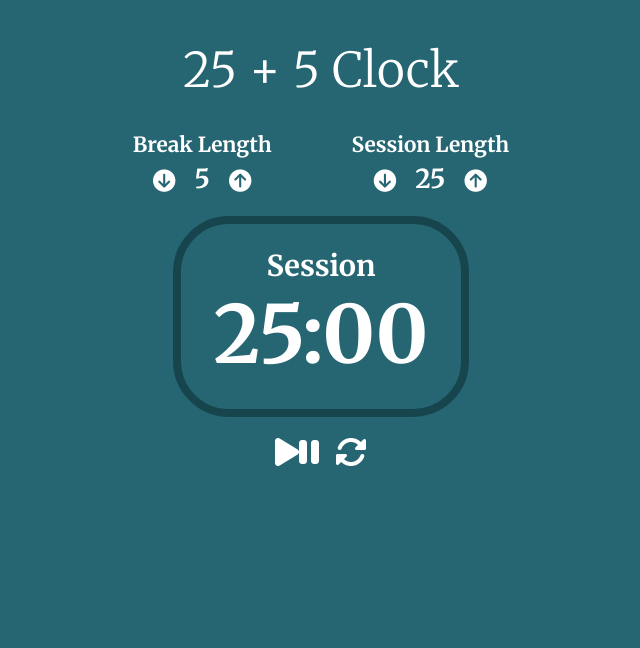
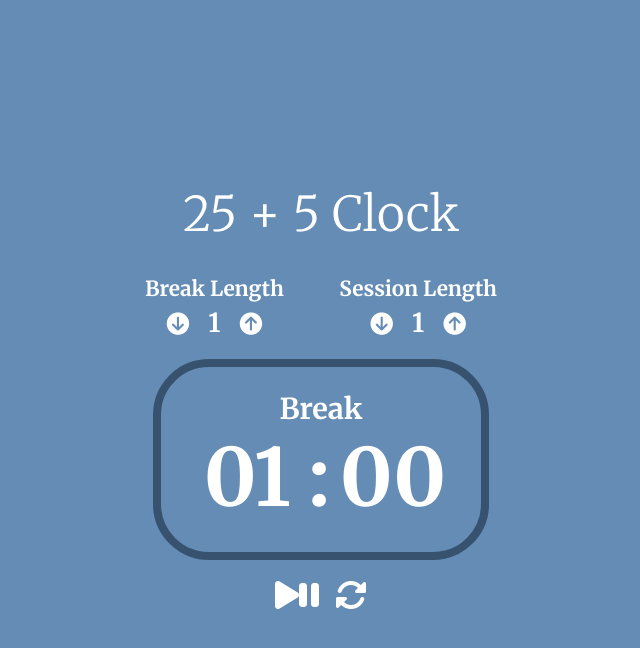
Before and after one commit to sethm3141/twenty-five-plus-five-clock, a React (Create React App) app: page / in a window 1280 px wide. Shown: the top 648 px of the page, without its empty margins (319-959 px from the left). Built offline with nearby package versions, Linux system fonts and the light colour scheme.

Commit message:
Finished the project. Trying testing.

```diff
--- a/src/App.js
+++ b/src/App.js
@@ -4,16 +4,22 @@ import Timer from './sections/Timer';
 import Controls from './sections/Controls';
 
 function App() {
-  const [breakTime, setBreakTime] = useState(5);
-  const [sessionTime, setSessionTime] = useState(25);
+  const [breakTime, setBreakTime] = useState(1);
+  const [sessionTime, setSessionTime] = useState(1);
   const [timer, setTimer] = useState(sessionTime);
+  const [seconds, setSeconds] = useState(0);
   const [isPlaying, setIsPlaying] = useState(false);
-  const [isSession, setIsSession] = useState(true);
+  const [isSession, setIsSession] = useState(false);
 
   return (
     <>
       <section id='top-title'>
         <h2>25 + 5 Clock</h2>
+        <audio
+          id='beep'
+          preload='auto'
+          src='https://cdn.freecodecamp.org/testable-projects-fcc/audio/BeepSound.wav'
+        ></audio>
       </section>
       <IncrementAndDecrement
         breakTime={breakTime}
@@ -21,8 +27,11 @@ function App() {
         sessionTime={sessionTime}
         setSessionTime={setSessionTime}
         isPlaying={isPlaying}
+        isSession={isSession}
       />
       <Timer
+        seconds={seconds}
+        setSeconds={setSeconds}
         breakTime={breakTime}
         sessionTime={sessionTime}
         timer={timer}
@@ -37,7 +46,10 @@ function App() {
         setBreakTime={setBreakTime}
         setSessionTime={setSessionTime}
         setIsSession={setIsSession}
+        setTimer={setTimer}
+        setSeconds={setSeconds}
       />
+      <div className='spacer'></div>
     </>
   );
 }
--- a/src/assets/css/index.css
+++ b/src/assets/css/index.css
@@ -1,29 +1,59 @@
-html {
+html,
+body {
   color: white;
-  background-color: hsl(190, 50%, 30%);
+  background-color: hsl(210, 35%, 55%);
   font-size: 16px;
   font-family: "Merriweather", serif;
+  margin: 0;
+}
+@media only screen and (max-width: 600px) {
+  html,
+  body {
+    /* Styles for mobile devices */
+    font-size: 14px;
+  }
+}
+@media only screen and (max-height: 600px) {
+  html,
+  body {
+    /* Styles for mobile devices */
+    font-size: 12px;
+  }
 }
 
 #root {
+  height: 100vh;
   display: flex;
   flex-direction: column;
+  justify-content: center;
   align-items: center;
+}
+
+.spacer {
+  height: 0;
+}
+@media only screen and (max-width: 600px) {
+  .spacer {
+    /* Styles for mobile devices */
+    height: 6rem;
+  }
 }
 
 #increment-and-decrement {
   display: flex;
-  width: max-content;
+  justify-content: space-between;
+  width: 22rem;
 }
 
 #timer {
   display: flex;
   flex-direction: column;
   align-items: center;
+  width: 16rem;
   margin-top: 1rem;
   margin-bottom: 1rem;
   padding: 1.5rem 2rem;
-  border: 0.5rem solid hsla(190, 65%, 10%, 0.5);
+  border: 0.5rem solid hsla(210, 65%, 10%, 0.5);
   border-radius: 3.5rem;
 }
 #timer #timer-label {
@@ -31,8 +61,22 @@ html {
   margin: 0;
 }
 #timer #time-left {
+  position: relative;
+  display: flex;
+  justify-content: center;
   font-size: 5rem;
+  width: 16rem;
+  padding-left: 0.35rem;
   margin: 0;
+}
+#timer #time-left #minutes {
+  width: 6.5rem;
+}
+#timer #time-left #colon {
+  width: 2rem;
+}
+#timer #time-left #seconds {
+  width: 6.5rem;
 }
 
 #controls {
@@ -53,19 +97,19 @@ html {
 }
 
 #top-title {
-  margin: 0;
+  margin-bottom: 2rem;
 }
 #top-title h2 {
   font-size: 3rem;
   font-weight: 300;
-  margin: 2rem 2rem;
+  margin: 0;
 }
 
 .adjustment {
   display: flex;
   flex-direction: column;
   justify-content: space-between;
-  margin: 0 2.5rem;
+  margin: 0;
 }
 .adjustment .label {
   text-transform: capitalize;
--- a/src/scss/_global.scss
+++ b/src/scss/_global.scss
@@ -1,16 +1,40 @@
 // Variables
-$primary: hsla(190, 50%, 30%, 1);
-$secondary: hsla(190, 65%, 10%, 0.5);
+$primary: hsla(210, 35%, 55%, 1);
+// $primary: hsl(20, 30%, 40%);
+$secondary: hsla(210, 65%, 10%, 0.5);
 
-html {
+html,
+body {
   color: white;
   background-color: $primary;
   font-size: 16px;
   font-family: 'Merriweather', serif;
+  margin: 0;
+
+  @media only screen and (max-width: 600px) {
+    /* Styles for mobile devices */
+    font-size: 14px;
+  }
+
+  @media only screen and (max-height: 600px) {
+    /* Styles for mobile devices */
+    font-size: 12px;
+  }
 }
 
 #root {
+  height: 100vh;
   display: flex;
   flex-direction: column;
+  justify-content: center;
   align-items: center;
 }
+
+.spacer {
+  height: 0;
+
+  @media only screen and (max-width: 600px) {
+    /* Styles for mobile devices */
+    height: 6rem;
+  }
+}
--- a/src/scss/components/_adjustment.scss
+++ b/src/scss/components/_adjustment.scss
@@ -2,7 +2,7 @@
   display: flex;
   flex-direction: column;
   justify-content: space-between;
-  margin: 0 2.5rem;
+  margin: 0;
 
   & .label {
     text-transform: capitalize;
--- a/src/scss/sections/_incrementanddecrement.scss
+++ b/src/scss/sections/_incrementanddecrement.scss
@@ -1,4 +1,5 @@
 #increment-and-decrement {
   display: flex;
-  width: max-content;
+  justify-content: space-between;
+  width: 22rem;
 }
--- a/src/scss/sections/_timer.scss
+++ b/src/scss/sections/_timer.scss
@@ -4,6 +4,7 @@
   display: flex;
   flex-direction: column;
   align-items: center;
+  width: 16rem;
   margin-top: 1rem;
   margin-bottom: 1rem;
   padding: 1.5rem 2rem;
@@ -16,7 +17,24 @@
   }
 
   & #time-left {
+    position: relative;
+    display: flex;
+    justify-content: center;
     font-size: 5rem;
+    width: 16rem;
+    padding-left: 0.35rem;
     margin: 0;
+
+    & #minutes {
+      width: 6.5rem;
+    }
+
+    & #colon {
+      width: 2rem;
+    }
+
+    & #seconds {
+      width: 6.5rem;
+    }
   }
 }
--- a/src/scss/sections/_toptitle.scss
+++ b/src/scss/sections/_toptitle.scss
@@ -1,9 +1,9 @@
 #top-title {
-  margin: 0;
+  margin-bottom: 2rem;
 
   & h2 {
     font-size: 3rem;
     font-weight: 300;
-    margin: 2rem 2rem;
+    margin: 0;
   }
 }
--- a/src/sections/Controls.jsx
+++ b/src/sections/Controls.jsx
@@ -6,6 +6,8 @@ const Controls = ({
   setBreakTime,
   setSessionTime,
   setIsSession,
+  setTimer,
+  setSeconds,
 }) => {
   const handlePausePlay = () => {
     setIsPlaying(!isPlaying);
@@ -16,6 +18,9 @@ const Controls = ({
     setBreakTime(5);
     setSessionTime(25);
     setIsSession(true);
+    setTimer(25);
+    setSeconds(0);
+    document.getElementById('timer').style.color = 'white';
   };
 
   return (
--- a/src/sections/Timer.jsx
+++ b/src/sections/Timer.jsx
@@ -1,6 +1,8 @@
 import React, { useEffect, useRef, useState } from 'react';
 
 const Timer = ({
+  seconds,
+  setSeconds,
   breakTime,
   sessionTime,
   timer,
@@ -10,29 +12,41 @@ const Timer = ({
   isPlaying,
 }) => {
   const [timeStamp, setTimeStamp] = useState(null);
-  const [seconds, setSeconds] = useState(0);
   const intervalRef = useRef(null);
+  const intervalClearCount = useRef(null);
   const intervalCount = useRef(0);
-  // console.log('time stamp: ' + timeStamp);
 
   //* Timer Functionality.
   const TimerFunction = (timeVal, secVal) => {
-    console.log('time stamp: ' + timeVal);
-    console.log('Date: ' + Date.now());
-
     if (timeVal) {
       const newTimeInput = secVal - Math.floor((Date.now() - timeVal) / 1000);
 
-      console.log('..............');
-      console.log('input: ' + newTimeInput);
-      console.log('..............');
-
-      if (newTimeInput <= 0) {
-        //! it won't get the most recent seconds value.
-        setTimer(timer - 1);
-        setSeconds(59);
+      if (newTimeInput < 0) {
+        if (timer > 0) {
+          if (timer == 1) {
+            document.getElementById('timer').style.color = 'red';
+          }
+          setTimer(timer - 1);
+          setSeconds(59);
+          return 1;
+        } else if (timer <= 0) {
+          if (isSession) {
+            setTimer(breakTime);
+          } else {
+            setTimer(sessionTime);
+          }
+          document.getElementById('timer').style.color = 'white';
+          const audioElement = document.getElementById('beep');
+          audioElement.currentTime = 0;
+          audioElement.volume = 0.15;
+          audioElement.play();
+          setSeconds(0);
+          setIsSession(!isSession);
+          return 2;
+        }
       }
       setSeconds(newTimeInput);
+      return 0;
     }
   };
 
@@ -51,8 +65,11 @@ const Timer = ({
   useEffect(() => {
     if (!isPlaying && intervalRef.current) {
       return () => {
+        intervalClearCount.current += 1;
         clearInterval(intervalRef.current);
-        console.log('cleared interval.');
+        console.log(
+          'cleared interval ' + intervalClearCount.current + ' times'
+        );
         setTimeStamp(null);
       };
     } else if (!isPlaying) {
@@ -62,26 +79,33 @@ const Timer = ({
     setTimeStamp(Date.now());
 
     return () => {
+      intervalClearCount.current += 1;
       clearInterval(intervalRef.current);
-      console.log('cleared interval.');
+      console.log('cleared interval ' + intervalClearCount.current + ' times');
     };
-  }, [isPlaying]);
+  }, [isPlaying, timer]);
 
   //* Update timer when break and session lengths are updated
   useEffect(() => {
     if (isSession) {
       setTimer(sessionTime);
-    } else if (!isSession) {
+      setSeconds(0);
+    }
+  }, [sessionTime]);
+  useEffect(() => {
+    if (!isSession) {
       setTimer(breakTime);
+      setSeconds(0);
     }
-  }, [breakTime, sessionTime]);
+  }, [breakTime]);
 
   return (
     <section id='timer'>
       <h3 id='timer-label'>{isSession ? 'Session' : 'Break'}</h3>
       <h1 id='time-left'>
-        {timer?.toString()?.padStart(2, '0')}:
-        {seconds?.toString()?.padStart(2, '0')}
+        <span id='minutes'>{timer?.toString()?.padStart(2, '0')}</span>
+        <span id='colon'>:</span>
+        <span id='seconds'>{seconds?.toString()?.padStart(2, '0')}</span>
       </h1>
     </section>
   );
```
Also changed, not shown: src/sections/IncrementAndDecrement.jsx (+12 -1 lines), 1 other file (tests, documents, lock files or other folders).
